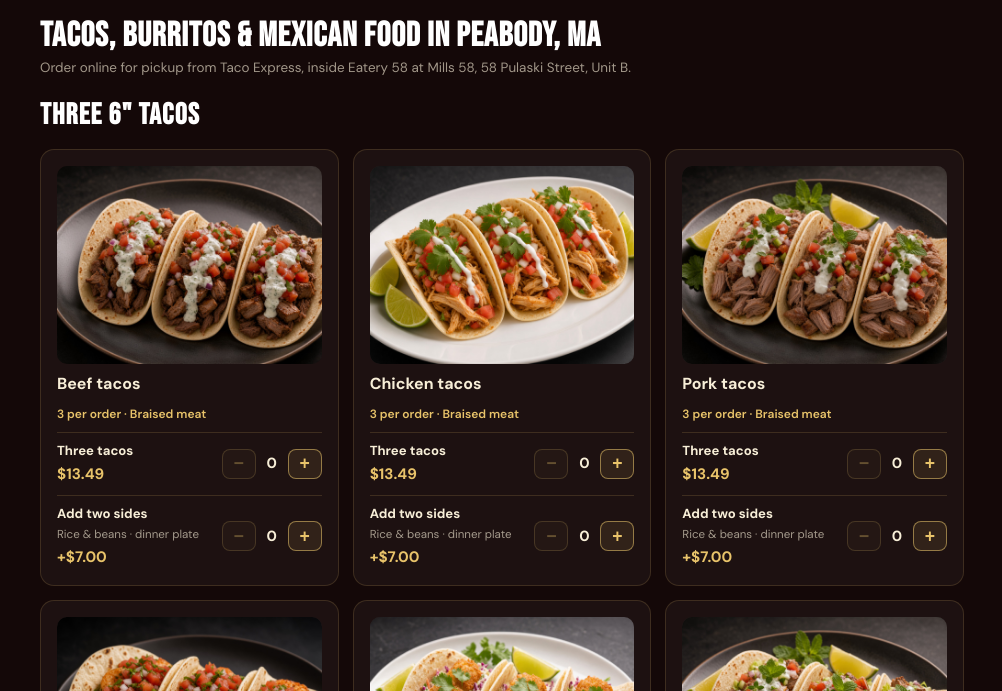
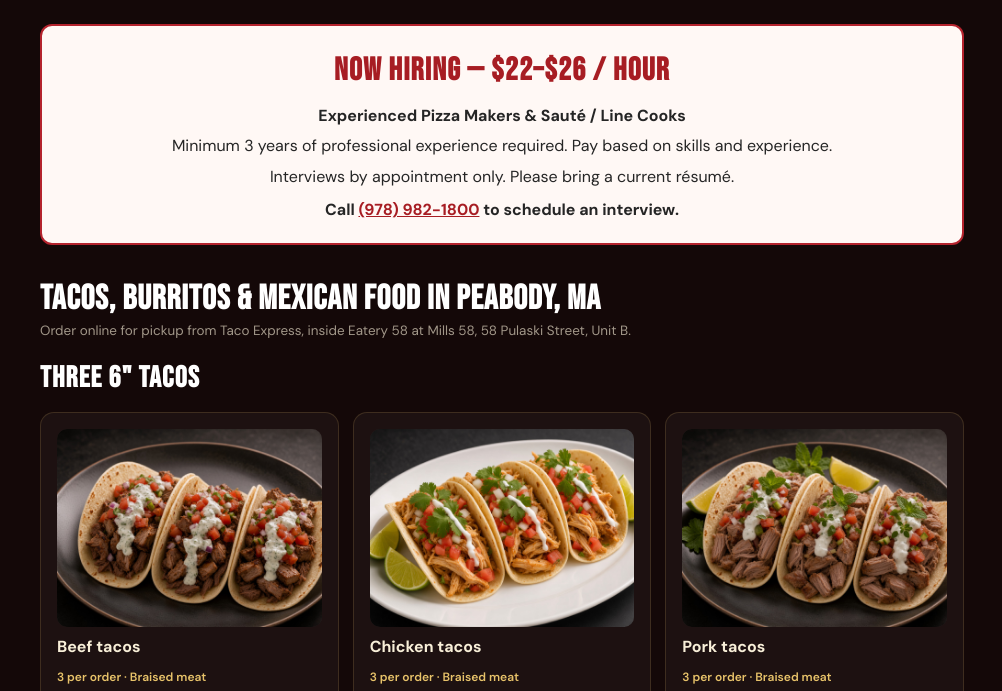
Before and after one commit to Frankamartino/taco-express-peabody, a plain HTML site: page index.html in a window 1280 px wide. Shown: the part 49-740 px from the top of the page, without its empty margins (138-1140 px from the left). Drawn offline with Linux system fonts and the light colour scheme; no server answers; a script that the page names is missing.

Commit message:
Add visible hiring banner to homepage for review

```diff
--- a/index.html
+++ b/index.html
@@ -905,6 +905,13 @@
   </header>
 
   <main class="wrap">
+    <section aria-labelledby="hiring-title" style="margin:18px 0 24px;padding:20px;border:2px solid #b4232d;border-radius:12px;background:#fff8f5;color:#252525;text-align:center;">
+      <h2 id="hiring-title" style="margin:0 0 8px;color:#a71d23;font-size:clamp(1.5rem,4vw,2rem);">NOW HIRING — $22–$26 / HOUR</h2>
+      <p style="margin:6px 0;font-weight:700;">Experienced Pizza Makers &amp; Sauté / Line Cooks</p>
+      <p style="margin:6px 0;">Minimum 3 years of professional experience required. Pay based on skills and experience.</p>
+      <p style="margin:6px 0;">Interviews by appointment only. Please bring a current résumé.</p>
+      <p style="margin:8px 0 0;font-weight:700;">Call <a href="tel:+19789821800" style="color:#a71d23;">(978) 982-1800</a> to schedule an interview.</p>
+    </section>
     <div class="seo-intro">
       <h1>Tacos, Burritos &amp; Mexican Food in Peabody, MA</h1>
       <p>Order online for pickup from Taco Express, inside Eatery 58 at Mills 58, 58 Pulaski Street, Unit B.</p>
```
